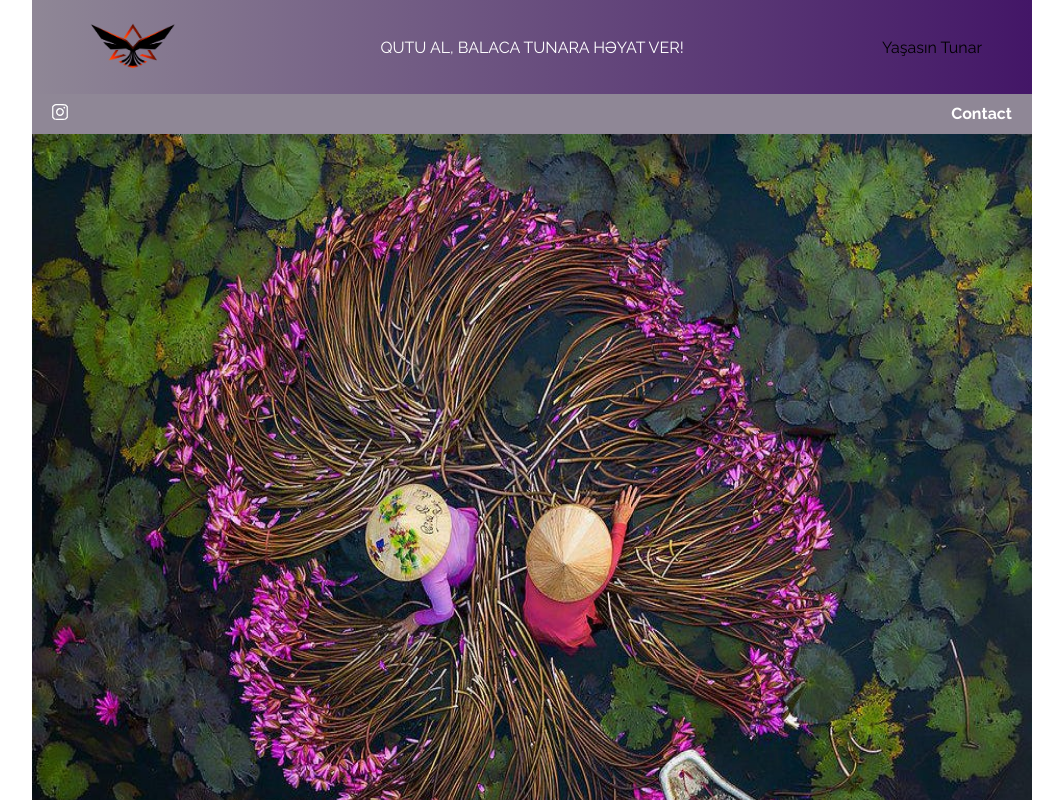
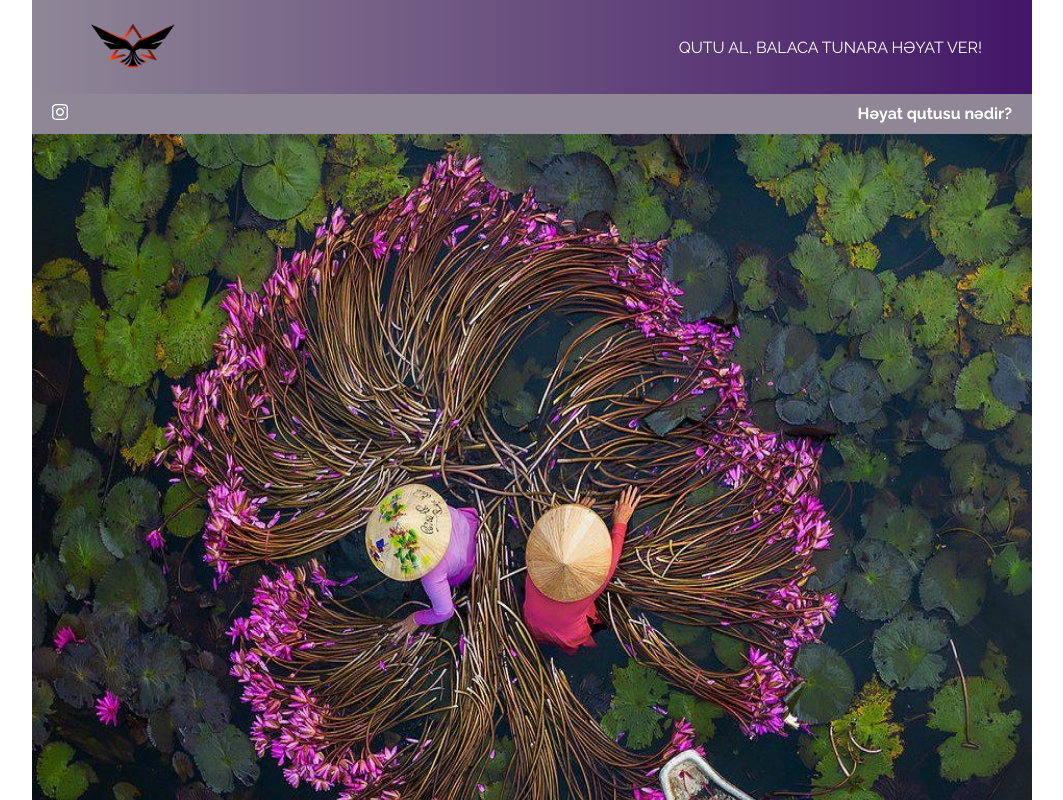
Before and after one commit to HaldunMammadzade/pixelsPage, a plain HTML site: page index.html in a window 1280 px wide. Shown: the top 800 px of the page, without its empty margins (108-1171 px from the left). Drawn offline with Linux system fonts and the light colour scheme.

Commit message:
Update index.html

```diff
--- a/index.html
+++ b/index.html
@@ -14,8 +14,6 @@
       <div>
         <p id="headline"></p>
       </div>
-
-Yaşasın Tunar
     </div>
     <div class="menu">
       <a id="instagram" href="https://www.instagram.com/talassemiya_tunar">
@@ -51,7 +49,7 @@ Yaşasın Tunar
         </g>
       </svg>
     </a>
-    <a class="line" href="contact.html">Contact</a>
+    <a class="line" href="contact.html">Həyat qutusu nədir?</a>
     </div>
     <div id="pixels">
       <div id="mapHolder"></div>
```
